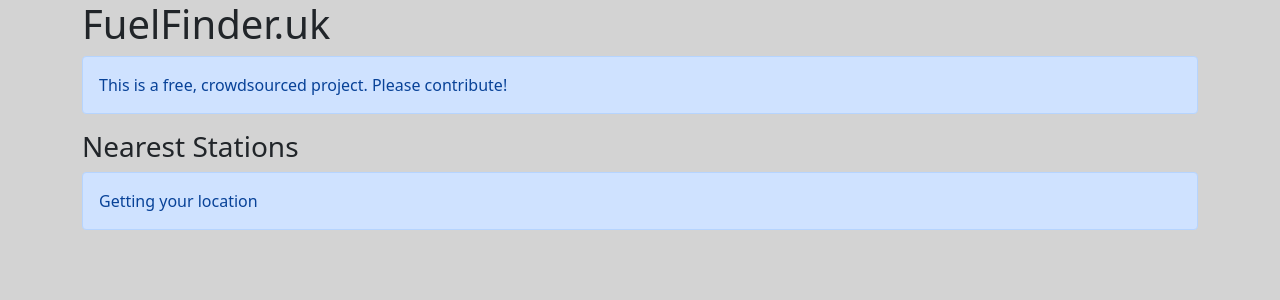
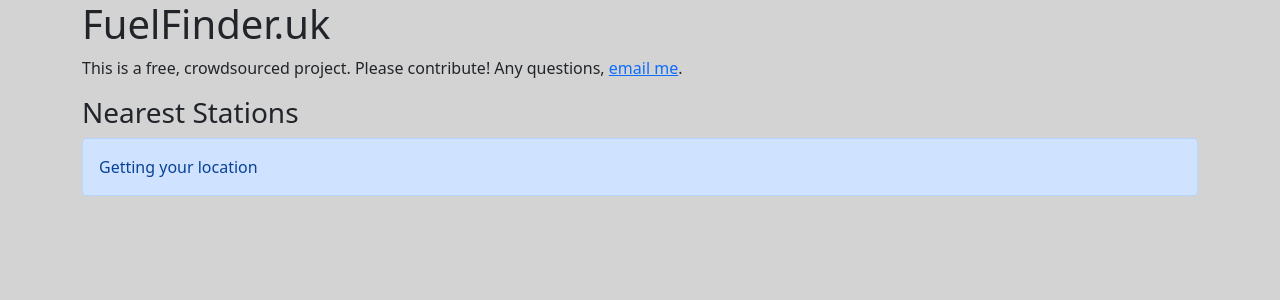
Before and after one commit to sztanko/fuelfinder, a React (Create React App) app in the folder fuelfinder/: page / in a window 1280 px wide. Shown: the top 300 px of the page. Built offline with nearby package versions, Linux system fonts and the light colour scheme; no server answers.

Commit message:
Add header message

```diff
--- a/fuelfinder/src/App.js
+++ b/fuelfinder/src/App.js
@@ -57,9 +57,10 @@ function App() {
       <Row>
         <Col>
           <h1>FuelFinder.uk</h1>
-          <Alert>
-            This is a free, crowdsourced project. Please contribute!
-          </Alert>
+          <p>
+            This is a free, crowdsourced project. Please contribute! Any
+            questions, <a href="mailto:sztanko@gmail.com">email me</a>.
+          </p>
         </Col>
       </Row>
       <Row>
```
